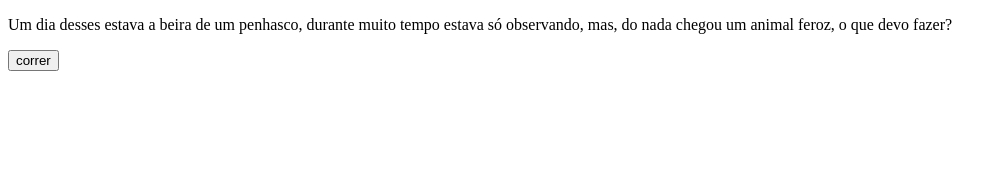
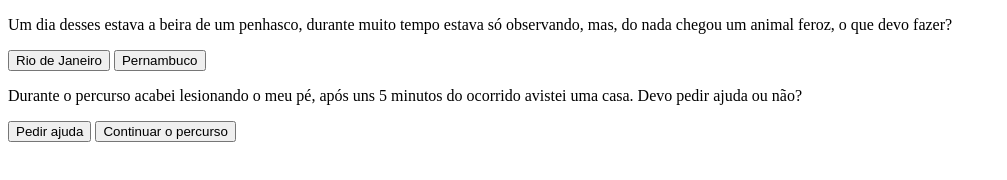
Before and after one commit to carolainileal-cmyk/aventura-alura, a plain HTML site: page index.html in a window 1280 px wide. Shown: the whole page, without its empty margins (0-1007 px from the left). Drawn offline with Linux system fonts and the light colour scheme.

Commit message:
criei dois botões

```diff
--- a/index.html
+++ b/index.html
@@ -7,9 +7,15 @@
 </head>
 <body>
     <main>
-        <div>
+        <div class="passo ativo" id="passo-0">
             <p>Um dia desses estava a beira de um penhasco, durante muito tempo estava só observando, mas, do nada chegou um animal feroz, o que devo fazer?</p>
-            <button class="btn-proximo" data-proximo="1">correr</button>
+            <button class="btn-proximo" data-proximo="1">Rio de Janeiro</button>
+            <button class="btn-proximo" data-proximo="2">Pernambuco</button>
+        </div>
+        <div class="passo" id="passo-1">
+            <p>Durante o percurso acabei lesionando o meu pé, após uns 5 minutos do ocorrido avistei uma casa. Devo pedir ajuda ou não?</p>
+            <button class="btn-proximo" data-proximo="3">Pedir ajuda</button>
+            <button class="btn-proximo" data-proximo="4">Continuar o percurso</button>
         </div>
     </main>
 </body>
```
